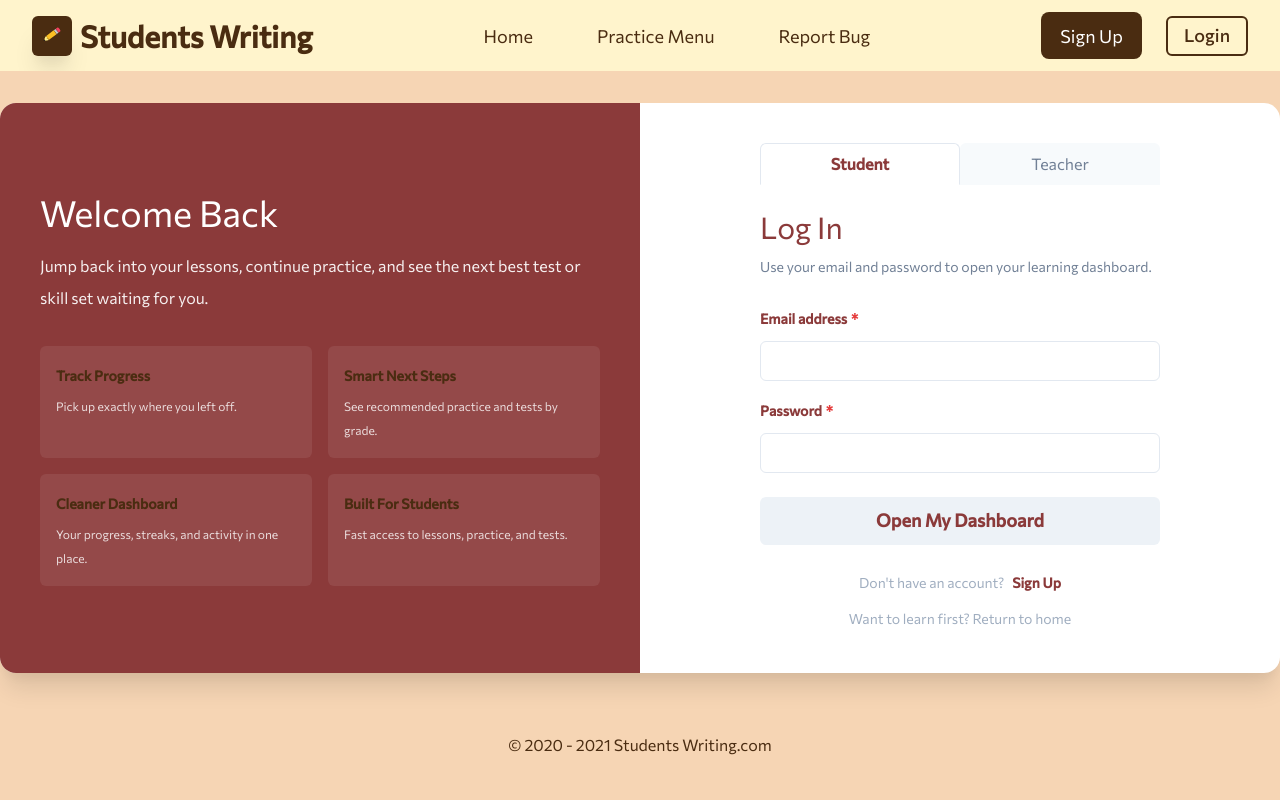
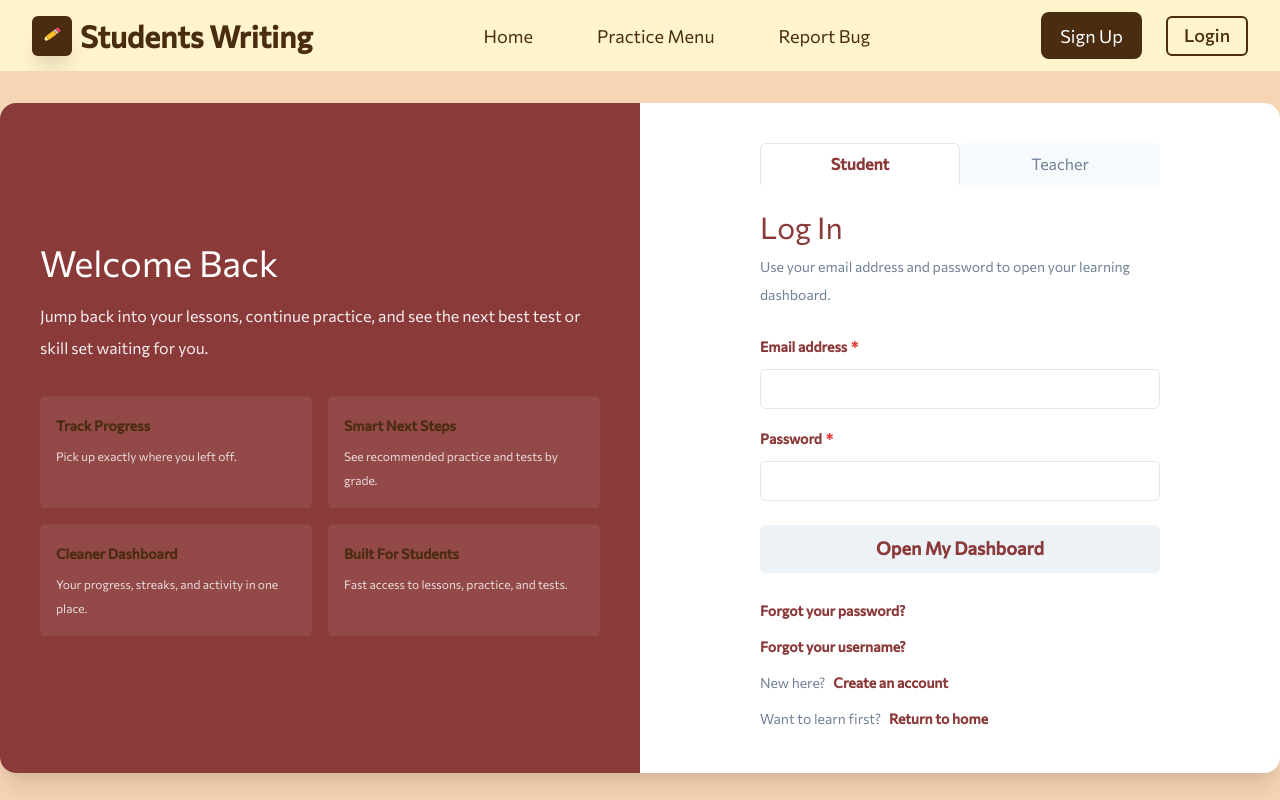
Before and after one commit to BloodNoon/grammar-ai, a React (Create React App) app in the folder client/: page /login in a window 1280 px wide. Built offline with nearby package versions, Linux system fonts and the light colour scheme; no server answers.

Commit message:
Update Login.js
I updated the content by adding the heading, description text, and links (forgot password, forgot username, create an account, return to home).

```diff
--- a/client/src/pages/Login.js
+++ b/client/src/pages/Login.js
@@ -170,7 +170,8 @@
                 Log In
               </Heading>
               <Text color="gray.500" mb="1.5rem" fontSize="sm">
-                Use your email and password to open your learning dashboard.
+                Use your email address and password to open your learning
+                dashboard.
               </Text>
 
               <FormControl
@@ -234,16 +235,25 @@
                 Open My Dashboard
               </Button>
 
-              <VStack align="center" spacing={2} fontSize="sm">
+              <VStack align="start" spacing={2} fontSize="sm">
+                <Text color="brand.700" fontWeight="bold" cursor="not-allowed">
+                  Forgot your password?
+                </Text>
+                <Text color="brand.700" fontWeight="bold" cursor="not-allowed">
+                  Forgot your username?
+                </Text>
                 <HStack>
-                  <Text color="gray.400">Don't have an account?</Text>
+                  <Text color="gray.500">New here?</Text>
                   <Text as={Link} to="/signup" color="brand.700" fontWeight="bold">
-                    Sign Up
+                    Create an account
                   </Text>
                 </HStack>
-                <Text as={Link} to="/" color="gray.400">
-                  Want to learn first? Return to home
-                </Text>
+                <HStack>
+                  <Text color="gray.500">Want to learn first?</Text>
+                  <Text as={Link} to="/" color="brand.700" fontWeight="bold">
+                    Return to home
+                  </Text>
+                </HStack>
               </VStack>
             </form>
           </Flex>
```
